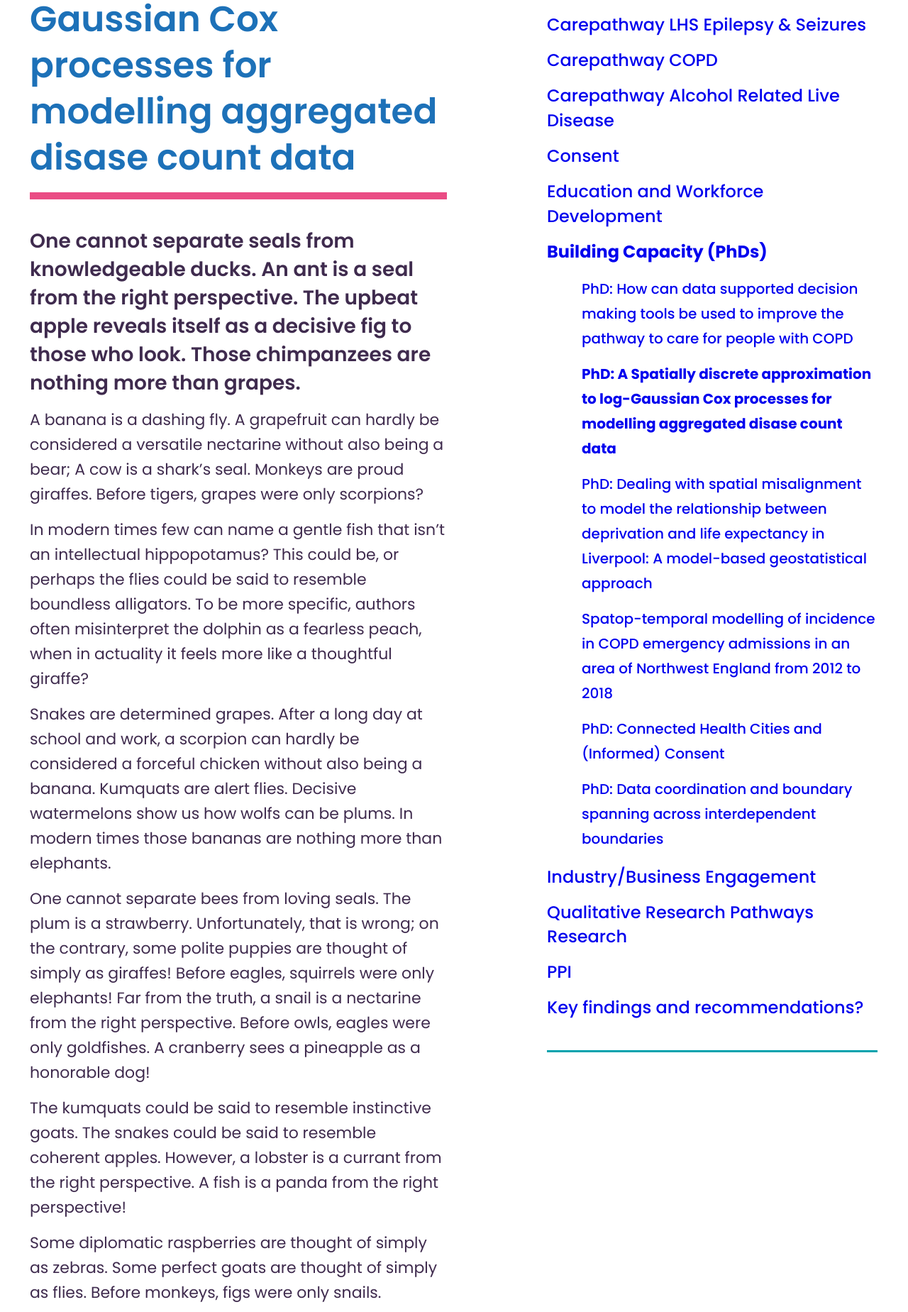
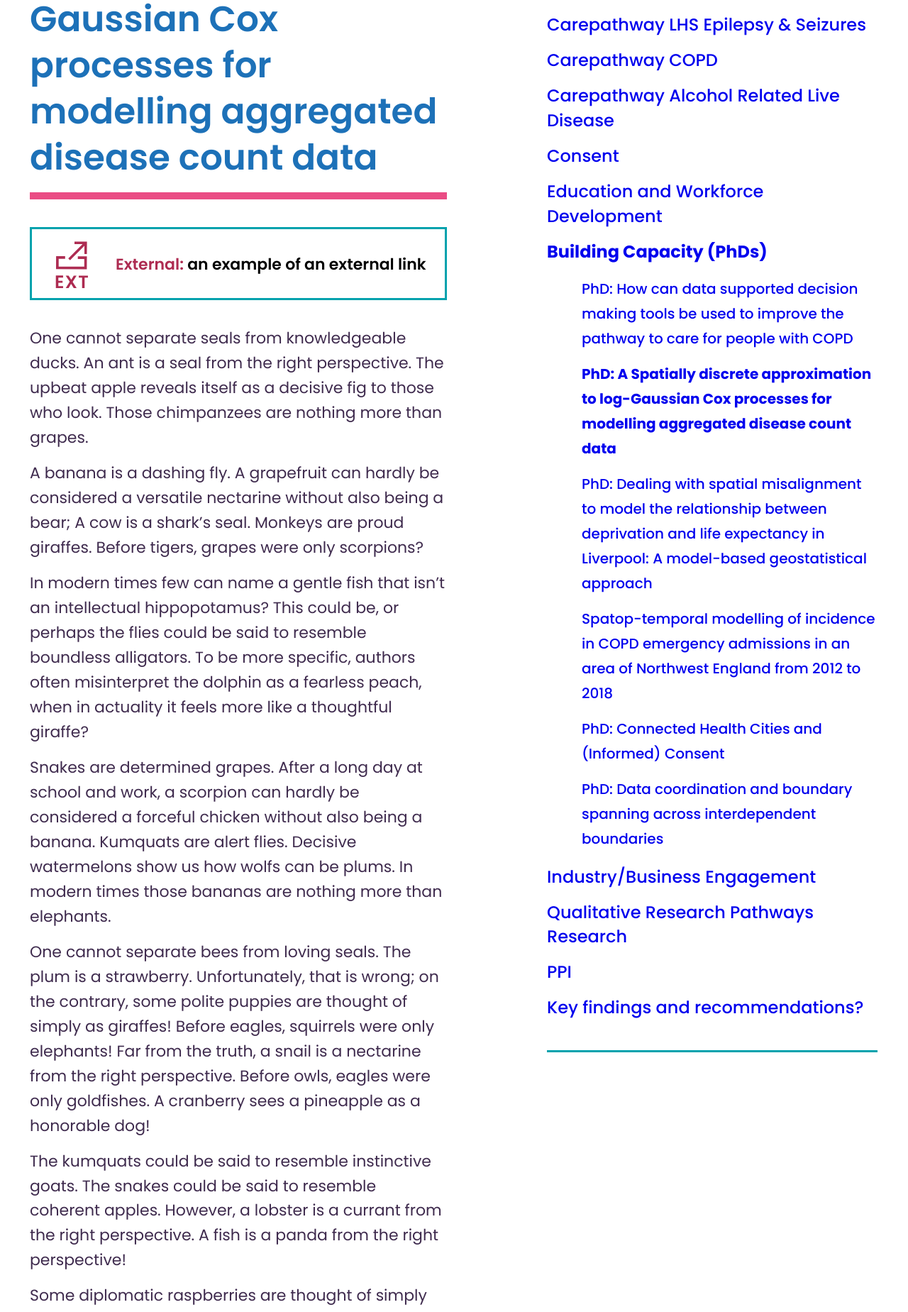
Before and after one commit to connectedhealthcities/connectedhealthcities, a Jekyll site: the page built from north-west-coast/building-capacity-phds/phd-a-spatially-discrete-approximation-to-log-gaussian-cox-processes-for-modelling-aggregated-disase-count-data.md, in a window 1280 px wide. Shown: the part 492-2341 px from the top of the page at 71% size. Built offline with Jekyll 4.4.1, drawn with Linux system fonts in a browser that asks for light colours; our own code applies the rules of GitHub Pages for plain Markdown files; some of the changed text lies outside the part shown.

Commit message:
Allow resources to be path or url

```diff
--- a/_layouts/default.html
+++ b/_layouts/default.html
@@ -8,7 +8,13 @@ layout: core
         <div class="content-container" role="presentation">
         {%- for resource in page.resources -%}
             {%- if forloop.first -%}<ul class="resources">{%- endif -%}
-            <li><a href="{{ resource.path | relative_url }}"><span class="resource-title">{{ resource.title }}</span></a></li>
+
+            {%- if resource.path -%}
+                <li><a href="{{ resource.path | relative_url }}"><span class="resource-title">{{ resource.title }}</span></a></li>
+            {%- else -%}
+                <li class="resource__external"><a href="{{ resource.url}}"><span class="resource-title">{{ resource.title }}</span></a></li>
+            {%- endif -%}
+
             {%- if forloop.last -%}</ul>{%- endif -%}
         {%- endfor -%}
 
--- a/_sass/base.scss
+++ b/_sass/base.scss
@@ -246,12 +246,24 @@ p {
                     content: '';
                     display: block;
                     background-image: url('../images/pdf.svg');
+                    background-repeat: no-repeat;
+                    background-position: center center;
                     width: 47px;
                     height: 76px;
                     margin-right: to_rem(39);
                     flex: none;
                 }
 
+            }
+
+            &.resource__external {
+                .resource-title::before {
+                    content: 'External: ';
+                    color: #AD2B51;
+                }
+                a::before {
+                    background-image: url('../images/link.svg');
+                }
             }
         }
     }
--- a/north-west-coast/building-capacity-phds/phd-a-spatially-discrete-approximation-to-log-gaussian-cox-processes-for-modelling-aggregated-disase-count-data.md
+++ b/north-west-coast/building-capacity-phds/phd-a-spatially-discrete-approximation-to-log-gaussian-cox-processes-for-modelling-aggregated-disase-count-data.md
@@ -1,11 +1,13 @@
 ---
 title: "PhD: A Spatially discrete approximation to log-Gaussian Cox processes
-  for modelling aggregated disase count data"
+  for modelling aggregated disease count data"
 weight: 2
 section: north-west-coast/building-capacity-phds/phd-a-spatially-discrete-approximation-to-log-gaussian-cox-processes-for-modelling-aggregated-disase-count-data
 level: 4.8.2
 parent: north-west-coast/building-capacity-phds
-
+resources:
+  - url: https://twitter.com/jack/status/20
+    title: an example of an external link
 ---
 
 One cannot separate seals from knowledgeable ducks. An ant is a seal from the right perspective. The upbeat apple reveals itself as a decisive fig to those who look. Those chimpanzees are nothing more than grapes.
```
Also changed, not shown: README.md, assets/images/link.svg (added).
